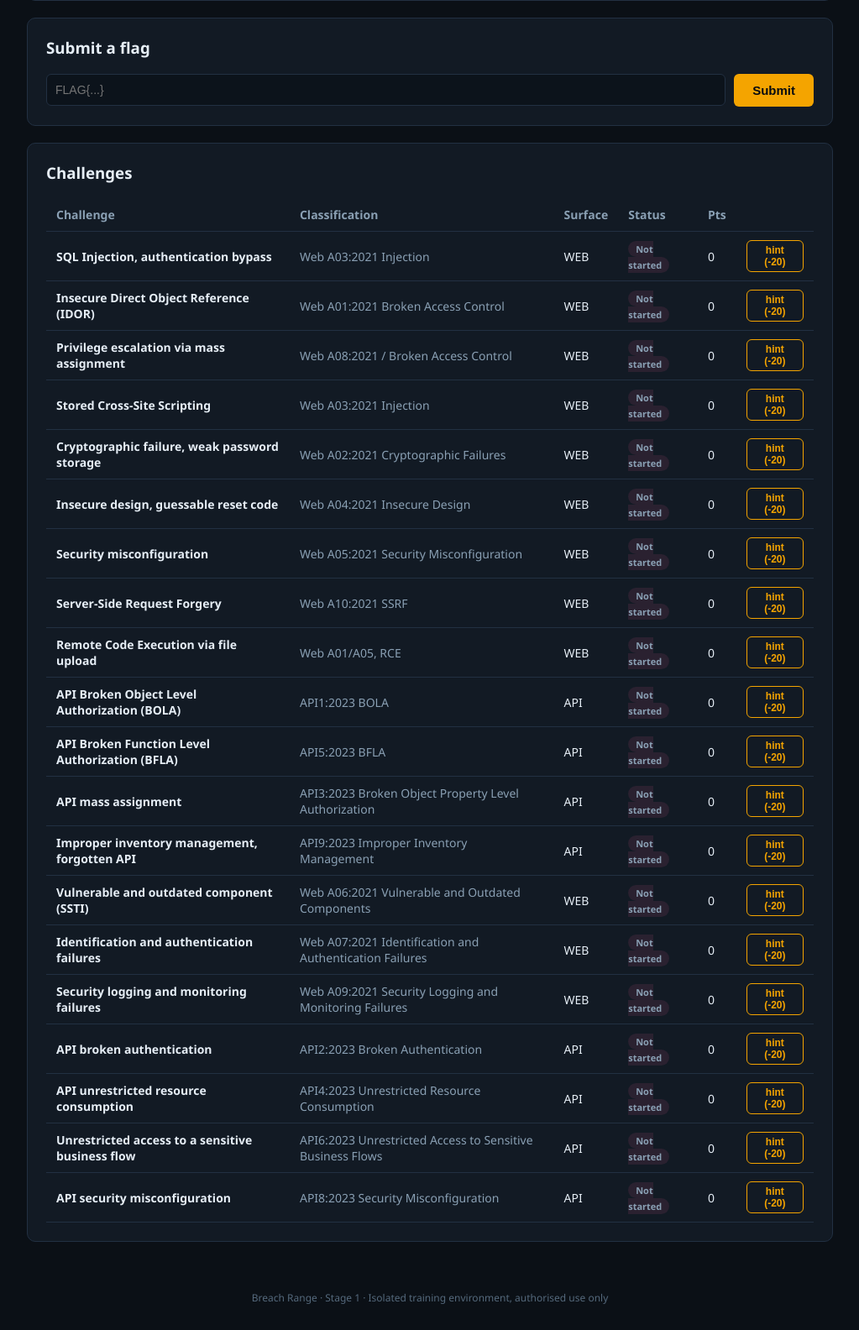
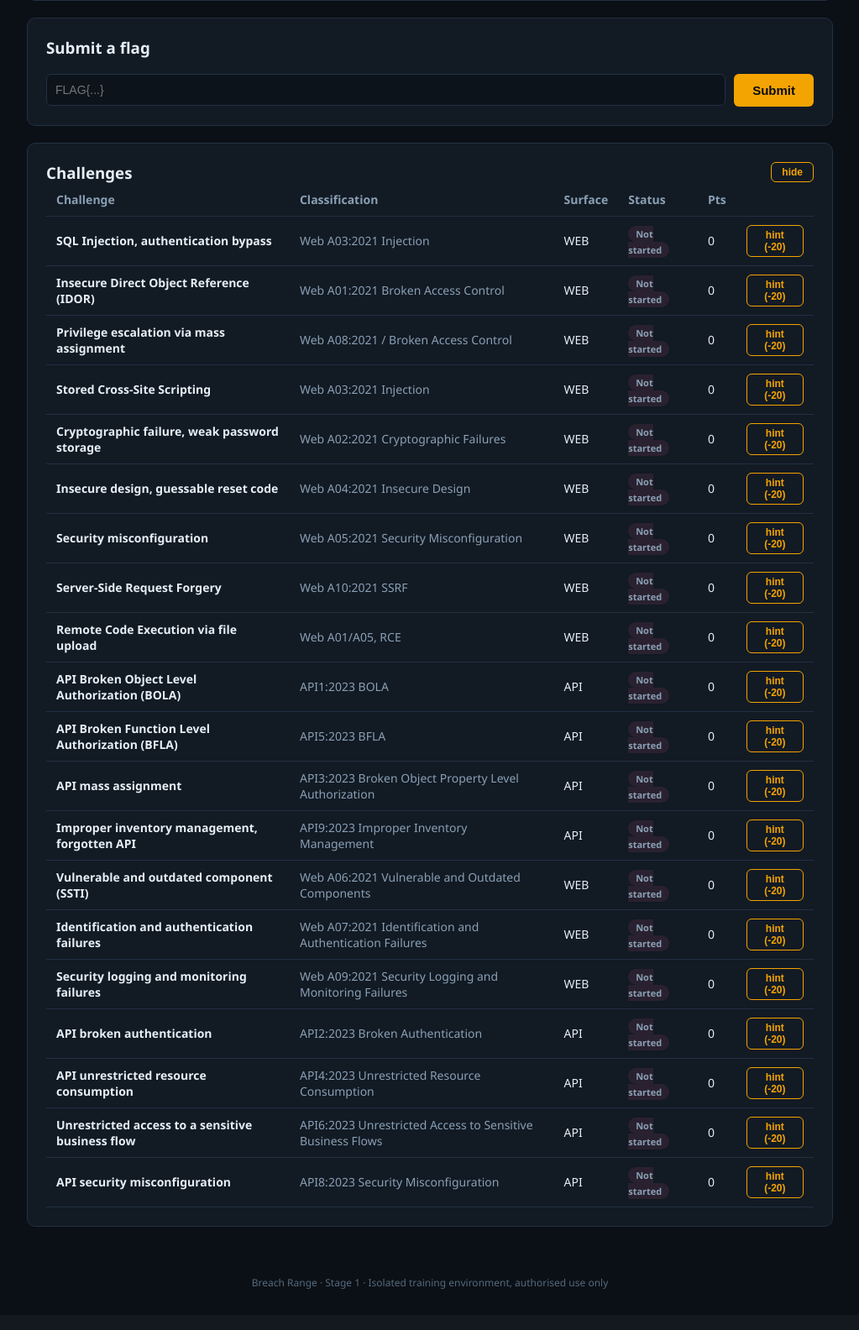
Before and after one commit to CleoTheProgrammer/breach-range, a PHP site: page /challenges.php in a window 1280 px wide. Shown: the part 361-1945 px from the top of the page at 84% size, without its empty margins (128-1151 px from the left). After the commit the page ends 1896 px from the top, so only its background shows below. Run offline with PHP 8.4, Linux system fonts and the light colour scheme; the visitor is signed in with stand-in values (Sample User, id 1); tables that the repository leaves empty hold one stand-in row (values such as "Sample post").

Commit message:
Add a persistent show/hide toggle to the Challenges panel

```diff
--- a/console/src/challenges.php
+++ b/console/src/challenges.php
@@ -51,7 +51,11 @@ require_once __DIR__ . '/includes/header.php'; ?>
 </div>
 
 <div class="panel">
-  <h3 style="margin-top:0">Challenges</h3>
+  <div style="display:flex;align-items:center;gap:12px">
+    <h3 style="margin:0">Challenges</h3>
+    <button type="button" id="chalToggle" class="btn ghost" style="margin-left:auto;padding:4px 12px;font-size:12px">hide</button>
+  </div>
+  <div id="chalBody">
   <table>
     <tr><th>Challenge</th><th>Classification</th><th>Surface</th><th>Status</th><th>Pts</th><th></th></tr>
     <?php foreach ($C as $id => $c):
@@ -80,6 +84,17 @@ require_once __DIR__ . '/includes/header.php'; ?>
     </tr>
     <?php endforeach; ?>
   </table>
+  </div>
 </div>
+<script>
+(function(){
+  var k='br_challenges_hidden';
+  var body=document.getElementById('chalBody'), btn=document.getElementById('chalToggle');
+  function apply(h){ body.style.display=h?'none':''; btn.textContent=h?'show challenges':'hide'; }
+  var hidden=false; try{ hidden=localStorage.getItem(k)==='1'; }catch(e){}
+  apply(hidden);
+  btn.addEventListener('click',function(){ hidden=!hidden; try{localStorage.setItem(k,hidden?'1':'0');}catch(e){} apply(hidden); });
+})();
+</script>
 
 <?php require_once __DIR__ . '/includes/footer.php'; ?>
```
